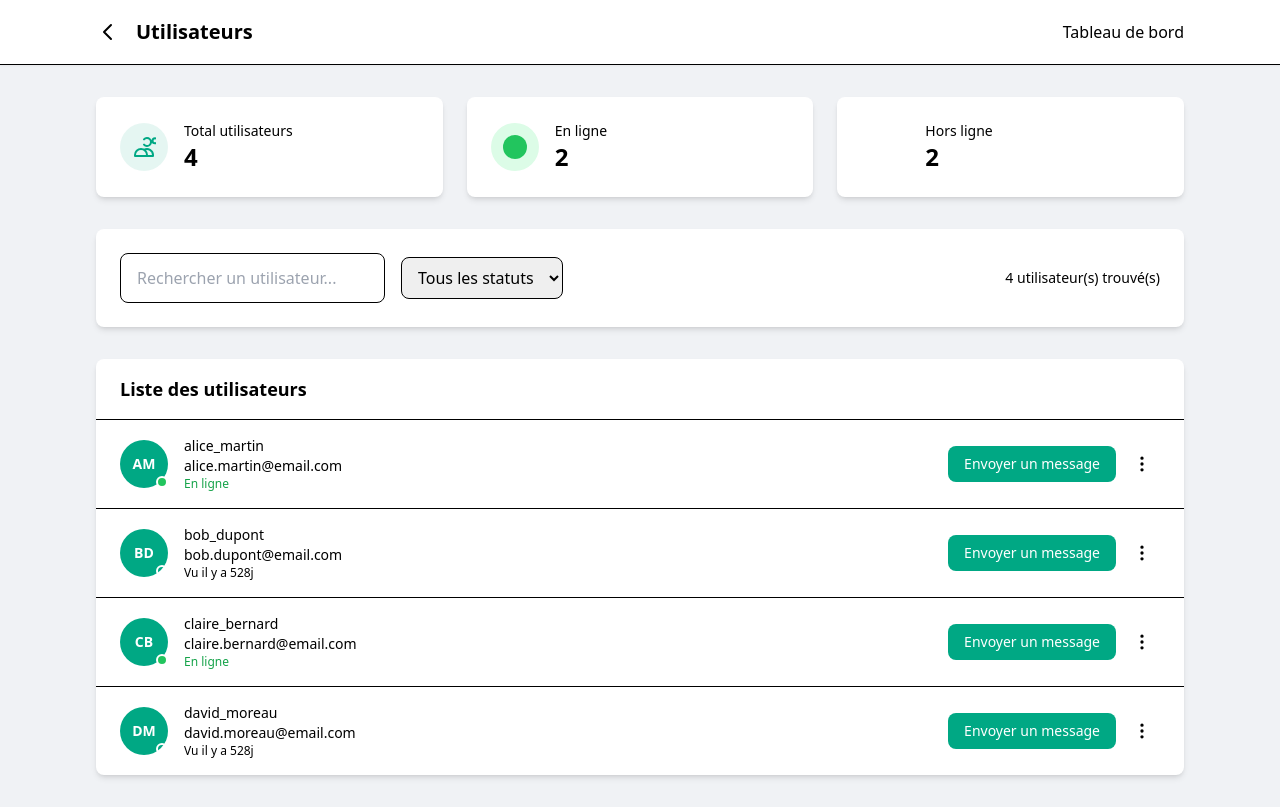
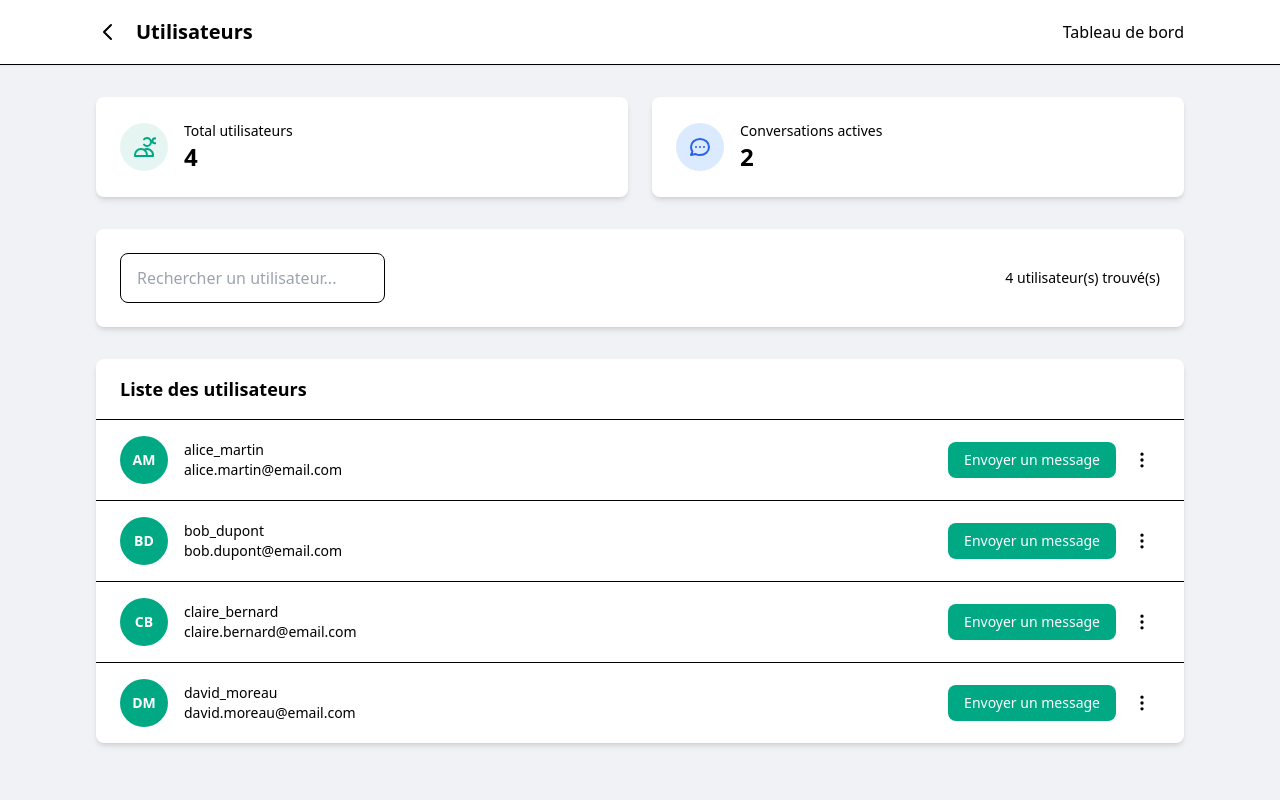
Before and after one commit to moudjane/projet-web, a Vue app in the folder frontend/: page /users in a window 1280 px wide. Built offline with nearby package versions, Linux system fonts and the light colour scheme; the HTML template or start-up script is replaced by a standard one.

Commit message:
little update

```diff
--- a/frontend/src/stores/conversationStore.ts
+++ b/frontend/src/stores/conversationStore.ts
@@ -1,5 +1,6 @@
 import { ref, computed } from 'vue'
 import type { Conversation, Message } from '../types'
+import { useUserStore } from './userStore'
 
 // Simulation de conversations
 const conversations = ref<Conversation[]>([
@@ -69,7 +70,7 @@ const messages = ref<Message[]>([
     id: '2',
     conversationId: '1',
     senderId: 'current',
-    content: 'oui très bien et toi ?',
+    content: 'Ça va bien merci ! Et toi ?',
     type: 'text',
     createdAt: new Date('2024-01-21T14:32:00'),
     isRead: true
@@ -103,14 +104,21 @@ export const useConversationStore = () => {
   }
 
   const createConversation = (participantIds: string[]) => {
-    // Logique pour créer une nouvelle conversation
+    const { getUserById } = useUserStore()
+
+    // Récupérer les participants
+    const participants = participantIds
+      .map(id => getUserById(id))
+      .filter((user): user is NonNullable<ReturnType<typeof getUserById>> => user !== undefined)
+
     const newConversation: Conversation = {
       id: Date.now().toString(),
-      participants: [], // À remplir avec les vrais utilisateurs
+      participants,
       updatedAt: new Date(),
       createdAt: new Date(),
-      isGroup: participantIds.length > 2
+      isGroup: participantIds.length > 1
     }
+
     conversations.value.push(newConversation)
     return newConversation
   }
--- a/frontend/src/views/Profile.vue
+++ b/frontend/src/views/Profile.vue
@@ -41,10 +41,6 @@
                 {{ form.username || currentUser.username }}
               </h2>
               <p class="text-gray-600">{{ form.email || currentUser.email }}</p>
-              <div class="flex items-center mt-2">
-                <div class="w-2 h-2 bg-green-500 rounded-full mr-2"></div>
-                <span class="text-sm text-gray-600">En ligne</span>
-              </div>
             </div>
           </div>
         </div>
--- a/frontend/src/views/UsersList.vue
+++ b/frontend/src/views/UsersList.vue
@@ -29,7 +29,7 @@
     <!-- Contenu principal -->
     <main class="max-w-6xl mx-auto px-4 sm:px-6 lg:px-8 py-8">
       <!-- Statistiques -->
-      <div class="grid grid-cols-1 md:grid-cols-3 gap-6 mb-8">
+      <div class="grid grid-cols-1 md:grid-cols-2 gap-6 mb-8">
         <div class="bg-white rounded-lg shadow-md p-6">
           <div class="flex items-center">
             <div class="p-3 bg-primary bg-opacity-10 rounded-full">
@@ -46,24 +46,14 @@
 
         <div class="bg-white rounded-lg shadow-md p-6">
           <div class="flex items-center">
-            <div class="p-3 bg-green-100 rounded-full">
-              <div class="w-6 h-6 bg-green-500 rounded-full"></div>
+            <div class="p-3 bg-blue-100 rounded-full">
+              <svg class="w-6 h-6 text-blue-600" fill="none" stroke="currentColor" viewBox="0 0 24 24">
+                <path stroke-linecap="round" stroke-linejoin="round" stroke-width="2" d="M8 12h.01M12 12h.01M16 12h.01M21 12c0 4.418-4.03 8-9 8a9.863 9.863 0 01-4.255-.949L3 20l1.395-3.72C3.512 15.042 3 13.574 3 12c0-4.418 4.03-8 9-8s9 3.582 9 8z"></path>
+              </svg>
             </div>
             <div class="ml-4">
-              <p class="text-sm font-medium text-gray-600">En ligne</p>
-              <p class="text-2xl font-semibold text-gray-900">{{ onlineUsers.length }}</p>
-            </div>
-          </div>
-        </div>
-
-        <div class="bg-white rounded-lg shadow-md p-6">
-          <div class="flex items-center">
-            <div class="p-3 bg-gray-100 rounded-full">
-              <div class="w-6 h-6 bg-gray-400 rounded-full"></div>
-            </div>
-            <div class="ml-4">
-              <p class="text-sm font-medium text-gray-600">Hors ligne</p>
-              <p class="text-2xl font-semibold text-gray-900">{{ users.length - onlineUsers.length }}</p>
+              <p class="text-sm font-medium text-gray-600">Conversations actives</p>
+              <p class="text-2xl font-semibold text-gray-900">{{ activeConversations }}</p>
             </div>
           </div>
         </div>
@@ -79,15 +69,6 @@
               placeholder="Rechercher un utilisateur..."
               class="max-w-xs"
             />
-
-            <select
-              v-model="statusFilter"
-              class="px-3 py-2 border border-gray-300 rounded-lg focus:outline-none focus:ring-2 focus:ring-primary"
-            >
-              <option value="all">Tous les statuts</option>
-              <option value="online">En ligne</option>
-              <option value="offline">Hors ligne</option>
-            </select>
           </div>
 
           <div class="text-sm text-gray-600">
@@ -110,16 +91,8 @@
           >
             <div class="flex items-center justify-between">
               <div class="flex items-center space-x-4">
-                <div class="relative">
-                  <div class="w-12 h-12 bg-primary rounded-full flex items-center justify-center">
-                    <span class="text-white font-semibold text-sm">{{ getUserInitials(user.username) }}</span>
-                  </div>
-                  <div
-                    :class="[
-                      'absolute bottom-0 right-0 w-3 h-3 rounded-full border-2 border-white',
-                      user.isOnline ? 'bg-green-500' : 'bg-gray-400'
-                    ]"
-                  ></div>
+                <div class="w-12 h-12 bg-primary rounded-full flex items-center justify-center">
+                  <span class="text-white font-semibold text-sm">{{ getUserInitials(user.username) }}</span>
                 </div>
 
                 <div>
@@ -127,13 +100,6 @@
                     {{ user.username }}
                   </h3>
                   <p class="text-sm text-gray-600">{{ user.email }}</p>
-                  <p class="text-xs text-gray-500">
-                    <span v-if="user.isOnline" class="text-green-600">En ligne</span>
-                    <span v-else-if="user.lastSeen">
-                      Vu {{ formatLastSeen(user.lastSeen) }}
-                    </span>
-                    <span v-else>Hors ligne</span>
-                  </p>
                 </div>
               </div>
 
@@ -174,11 +140,10 @@ import { useConversationStore } from '../stores/conversationStore'
 import Input from '../components/ui/Input.vue'
 
 const router = useRouter()
-const { users, onlineUsers } = useUserStore()
-const { createConversation } = useConversationStore()
+const { users } = useUserStore()
+const { createConversation, conversations } = useConversationStore()
 
 const searchQuery = ref('')
-const statusFilter = ref('all')
 
 const filteredUsers = computed(() => {
   let filtered = users.value
@@ -192,14 +157,11 @@ const filteredUsers = computed(() => {
     )
   }
 
-  // Filtrer par statut
-  if (statusFilter.value === 'online') {
-    filtered = filtered.filter(user => user.isOnline)
-  } else if (statusFilter.value === 'offline') {
-    filtered = filtered.filter(user => !user.isOnline)
-  }
+  return filtered
+})
 
-  return filtered
+const activeConversations = computed(() => {
+  return conversations.value.length
 })
 
 const getUserInitials = (name: string) => {
@@ -213,19 +175,6 @@ const getUserInitials = (name: string) => {
   return name.slice(0, 2).toUpperCase()
 }
 
-const formatLastSeen = (date: Date) => {
-  const now = new Date()
-  const diff = now.getTime() - new Date(date).getTime()
-  const minutes = Math.floor(diff / 60000)
-  const hours = Math.floor(diff / 3600000)
-  const days = Math.floor(diff / 86400000)
-
-  if (minutes < 1) return 'à l\'instant'
-  if (minutes < 60) return `il y a ${minutes}min`
-  if (hours < 24) return `il y a ${hours}h`
-  return `il y a ${days}j`
-}
-
 const startConversation = (userId: string) => {
   // Créer une nouvelle conversation ou rediriger vers une existante
   const conversation = createConversation([userId])
```
Also changed, not shown: frontend/src/views/Dashboard.vue (+127 -3 lines).
